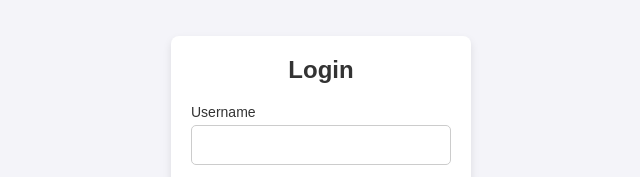
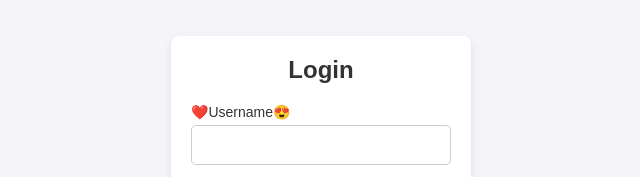
Before and after one commit to Yong222258448498838/YongXhunter.c-, a plain HTML site: page index.html in a window 1280 px wide. Shown: the part 220-397 px from the top of the page, 319-959 px from the left. Drawn offline with Linux system fonts and the light colour scheme.

Commit message:
first commit

```diff
--- a/index.html
+++ b/index.html
@@ -12,7 +12,7 @@
         <h2>Login</h2>
         <form id="loginForm" onsubmit="return checkLogin()">
             <div class="input-group">
-                <label for="username">Username</label>
+                <label for="username">❤️Username😍</label>
                 <input type="text" id="username" name="username" required>
             </div>
             <div class="input-group password-group">
```
